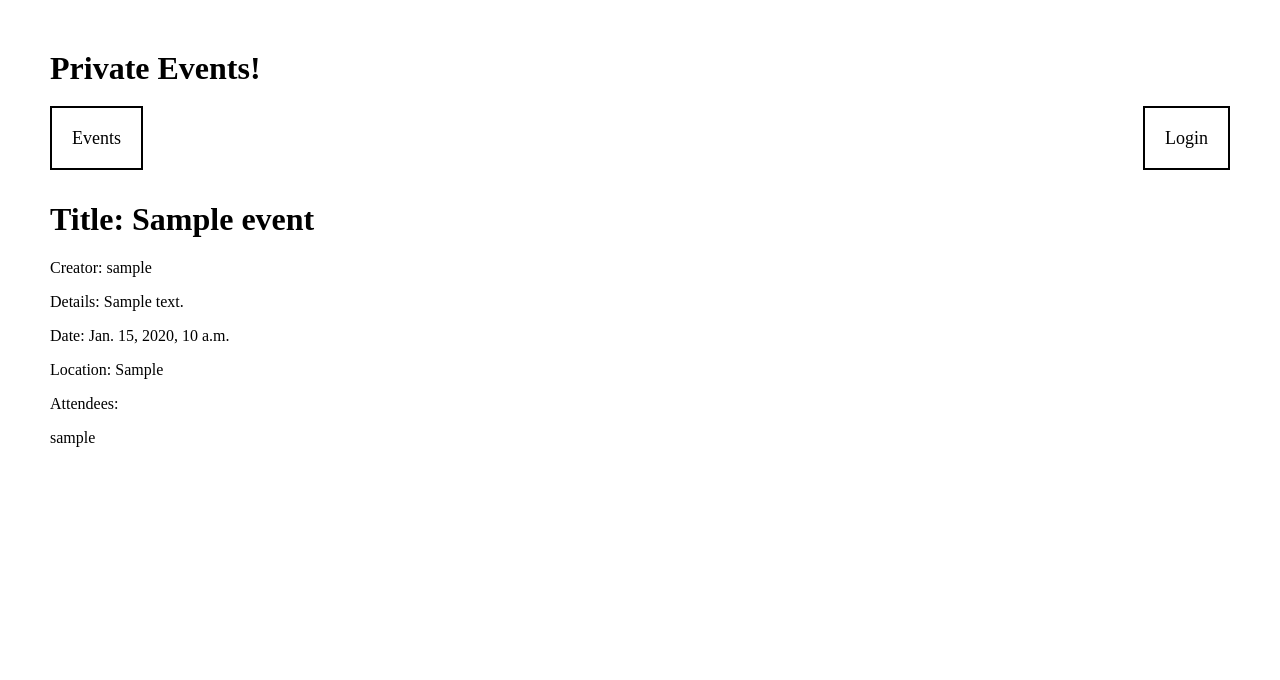
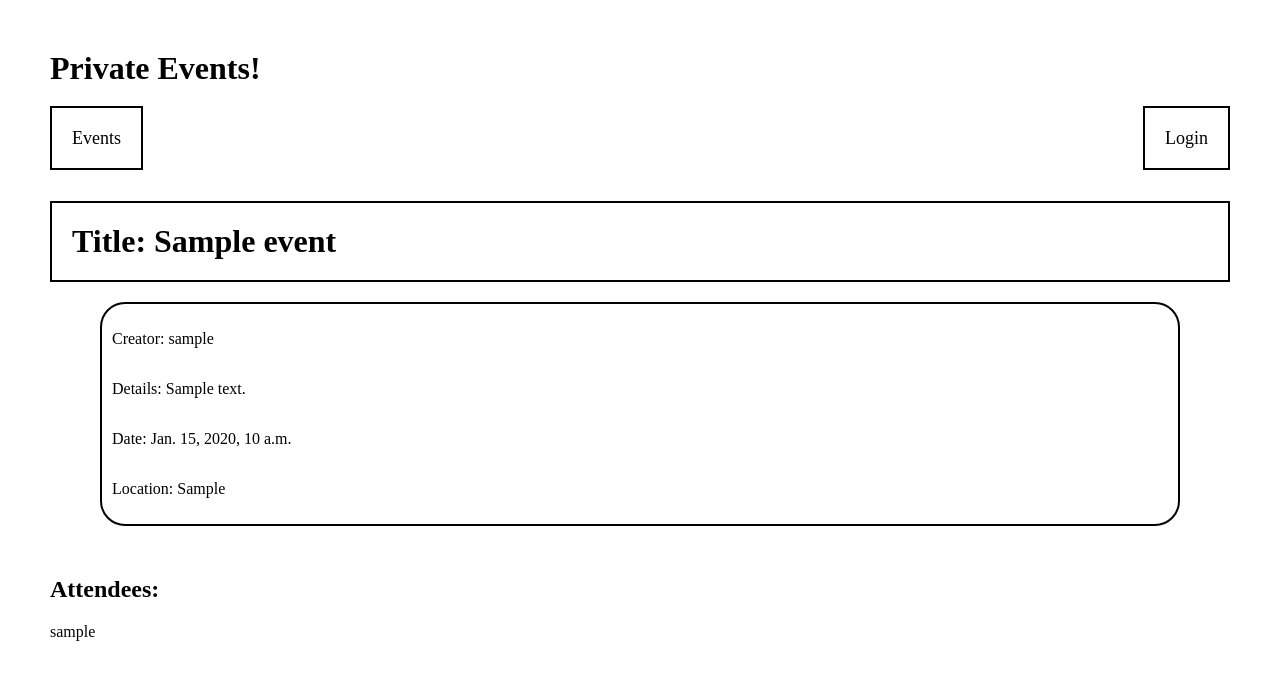
Before and after one commit to S3nsu1k4n/private_events_django, a Django app: page /app/events/1 in a window 1280 px wide. Shown: the top 680 px of the page. Run offline with Django 4.2, Linux system fonts and the light colour scheme; tables that the repository leaves empty hold one stand-in row (values such as "Sample post").

Commit message:
add styling to event detail page

```diff
--- a/app/static/css/styles.css
+++ b/app/static/css/styles.css
@@ -2,7 +2,7 @@ body {
   margin: 50px;
 }
 
-nav ul {
+.generic-button-flex {
   display: flex;
   flex-direction: row;
   justify-content: space-between;
@@ -19,14 +19,15 @@ nav ul li {
   padding-bottom: 30px;
 }
 
-.nav-button {
+.generic-button {
   color: black;
+  background-color: white;
   text-decoration: none;
   border: solid 2px;
   padding: 20px;
 }
 
-.nav-button:hover {
+.generic-button:hover {
   background-color: lightblue;
 }
 
@@ -51,3 +52,27 @@ nav ul li {
   font-weight: 600;
   font-size: large;
 }
+
+.event-info h1 {
+  border: solid 2px;
+  padding: 20px;
+  margin-bottom: 20px;
+}
+
+.event-description {
+  display: flex;
+  flex-direction: column;
+  margin-left: 50px;
+  margin-right: 50px;
+}
+
+.event-description {
+  border: solid 2px;
+  border-radius: 25px;
+  padding: 10px;
+  margin-bottom: 30px;
+}
+
+.attendees {
+
+}
--- a/app/templates/app/event_detail.html
+++ b/app/templates/app/event_detail.html
@@ -1,31 +1,31 @@
 {% extends "base_generic.html" %}
 
 {% block content %}
+<div class="event-info">
   <h1>Title: {{ event.title }}</h1>
+  <div class="event-description">
     <p>Creator: {{ event.creator }}</p>
     <p>Details: {{ event.details }}</p>
     <p>Date: {{ event.date }}</p>
     <p>Location: {{ event.location }}</p>
+  </div>
+</div>
 
-
+  <div class="generic-button-flex">
     {% if user.is_authenticated %}
     {% if user_is_creator %}
-    <div>
     <div class="edit-form">
       <form action="{% url 'event-update' pk=event.pk %}" method="get">
         {% csrf_token %}
-            <input type="submit" value="Edit" class="edit-button">
+        <input type="submit" value="Edit" class="generic-button">
       </form>
     </div>
-    </div>
 
-    <div>
     <div class="delete-form">
       <form action="{% url 'event-delete' pk=event.pk %}" method="get">
         {% csrf_token %}
-            <input type="submit" value="Delete" class="delete-button">
+        <input type="submit" value="Delete" class="generic-button">
       </form>
-      </div>
     </div>
     {% endif %}
 
@@ -33,23 +33,26 @@
     <div class="unattend-form">
       <form action="{% url 'event-unattend' pk=event.pk %}" method="post">
         {% csrf_token %}
-            <input type="submit" value="Unattend" class="unattend-button">
+        <input type="submit" value="Unattend" class="generic-button">
         </form>
       </div>
       {% else %}
       <div class="attend-form">
         <form action="{% url 'event-attend' pk=event.pk %}" method="post">
           {% csrf_token %}
-            <input type="submit" value="Attend" class="attend-button">
+          <input type="submit" value="Attend" class="generic-button">
         </form>
       </div>
       {% endif %}
       {% endif %}
+    </div>
 
 
-  <p>Attendees:</p>
+  <h2>Attendees:</h2>
+  <div class="attendees">
     {% for attendee in event.attendees.all %}
       <p>{{ attendee.username }}</p>
     {% endfor %}
+  </div>
 
 {% endblock %}
--- a/app/templates/base_generic.html
+++ b/app/templates/base_generic.html
@@ -10,14 +10,14 @@
 <body>
   <h1>Private Events!</h1>
   <nav>
-    <ul>
-      <li><a class="nav-button" href="{% url 'index' %}">Events</a></li>
+    <ul class="generic-button-flex">
+      <li><a class="generic-button" href="{% url 'index' %}">Events</a></li>
       {% if user.is_authenticated %}
-        <li><a class="nav-button" href="{% url 'myevents' %}">MyEvents</a></li>
-        <li><a class="nav-button" href="{% url 'event_create' %}">Create new event</a></li>
-        <li><a class="nav-button" href="{% url 'logout' %}">Logout</a></li>
+        <li><a class="generic-button" href="{% url 'myevents' %}">MyEvents</a></li>
+        <li><a class="generic-button" href="{% url 'event_create' %}">Create new event</a></li>
+        <li><a class="generic-button" href="{% url 'logout' %}">Logout</a></li>
       {% else %}
-        <li><a class="nav-button" href="{% url 'login' %}">Login</a></li>
+        <li><a class="generic-button" href="{% url 'login' %}">Login</a></li>
       {% endif %}
       </ul>
   </nav>
```
Lines whose indentation alone changed are shown as unchanged.
